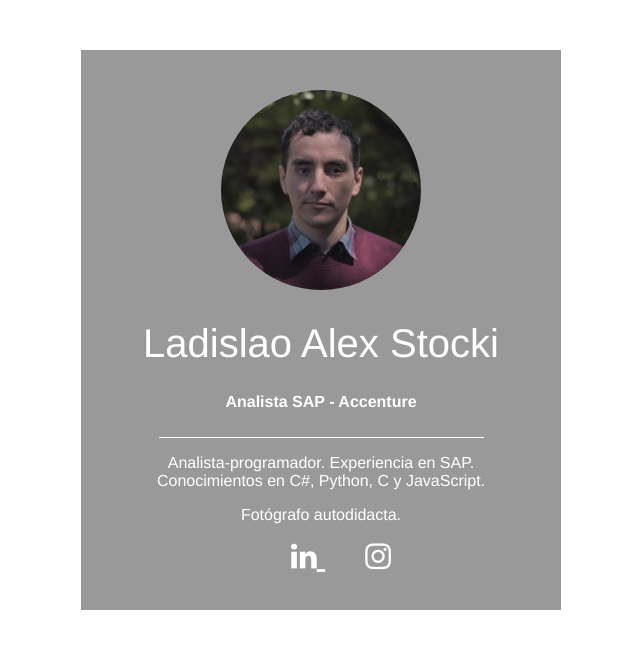
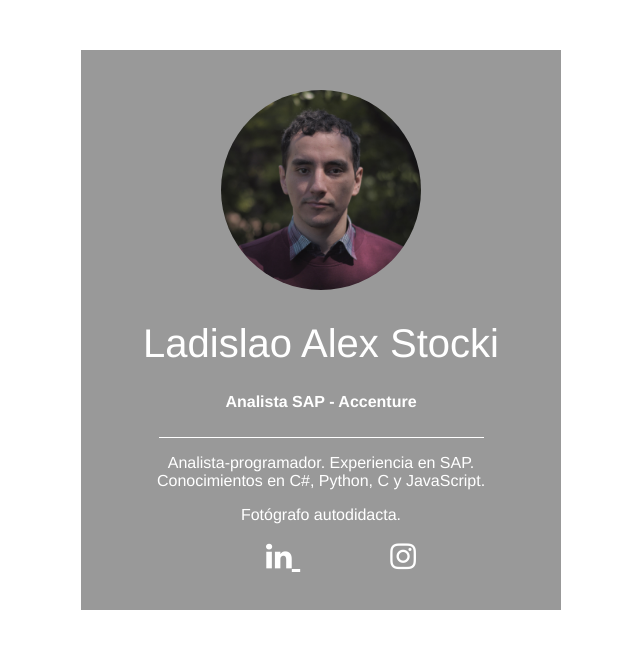
Before and after one commit to alexstocki/alexstocki.github.io, a plain HTML site: page index.html in a window 1280 px wide. Shown: the whole page, without its empty margins (319-959 px from the left). Drawn offline with Linux system fonts and the light colour scheme.

Commit message:
Update index.html

```diff
--- a/index.html
+++ b/index.html
@@ -21,7 +21,7 @@
                 <a style="padding-left:40px;" href="https://www.linkedin.com/in/ladislaoalexstocki/" target="_blank">
                     <i class="fa fa-linkedin" aria-hidden="true"></i>
                 </a>
-                <a style="padding-left:40px;" href="https://www.instagram.com/xotes" target="_blank">
+                <a href="https://www.instagram.com/xotes" target="_blank">
                     <i class="fa fa-instagram" aria-hidden="true"></i>
                 </a>
         </div>
```
